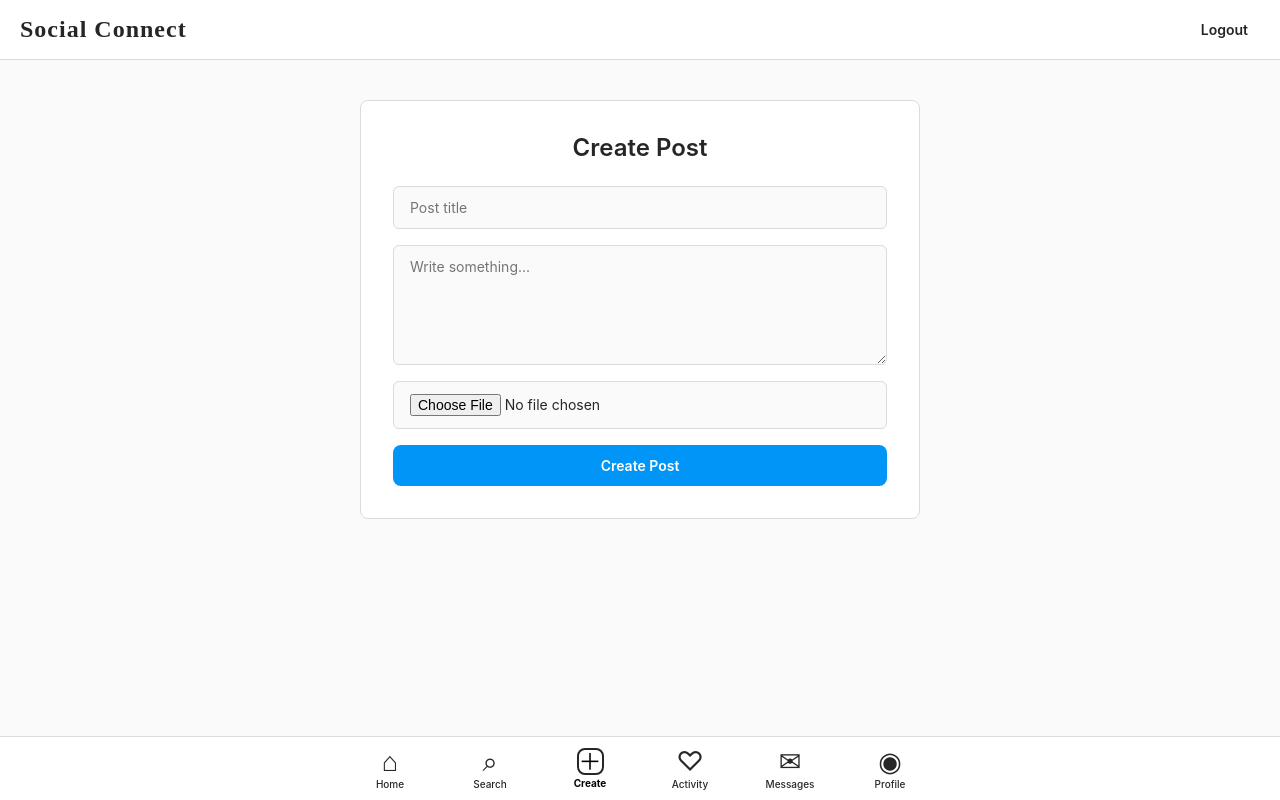
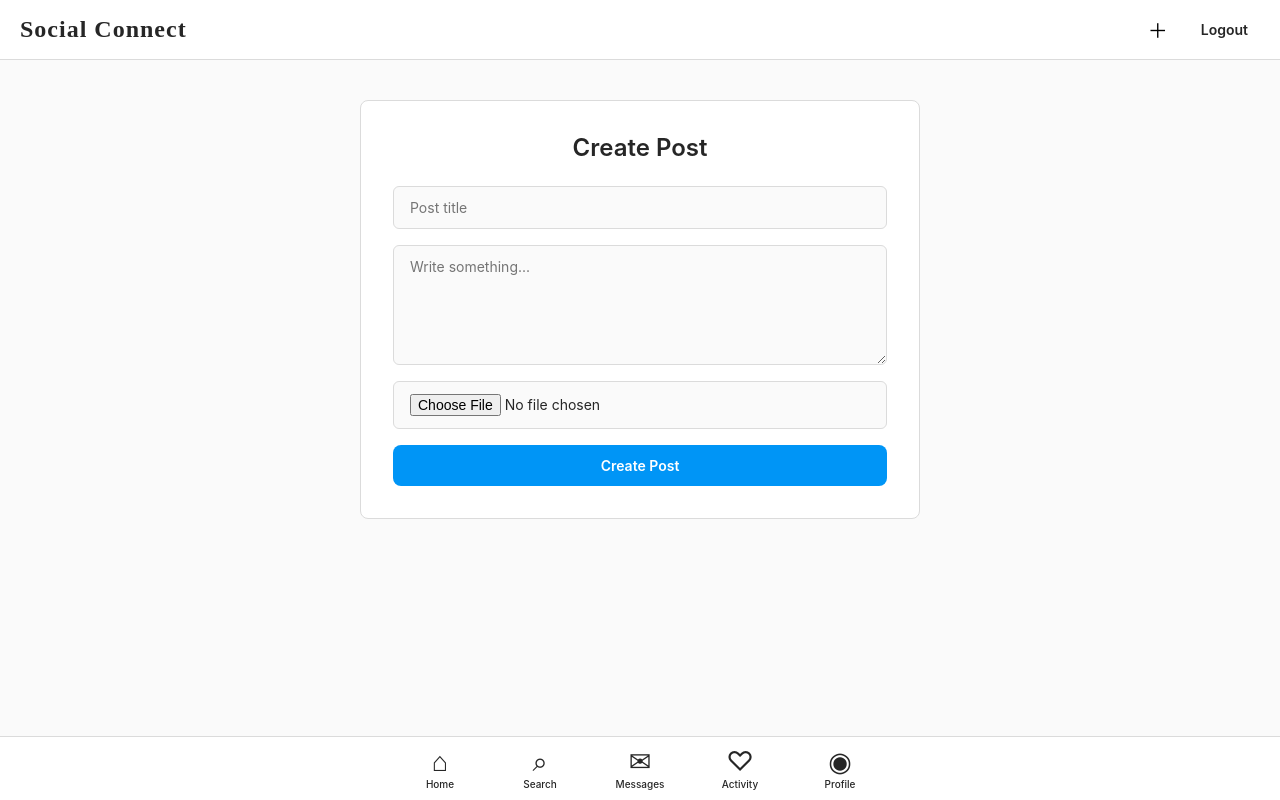
Before and after one commit to lisithakularathna/social-connect, a React (Vite) app in the folder web/: page /create in a window 1280 px wide. Built offline with nearby package versions, Linux system fonts and the light colour scheme; sample sign-in values are in the browser's storage.

Commit message:
feat: reorder bottom nav and remove message restriction

```diff
--- a/web/src/components/BottomNav.tsx
+++ b/web/src/components/BottomNav.tsx
@@ -1,73 +1,34 @@
-import { NavLink, useNavigate } from "react-router-dom";
+import { NavLink } from "react-router-dom";
 
 function BottomNav() {
-  const navigate = useNavigate();
-
-  const navItemClass = ({
-    isActive,
-  }: {
-    isActive: boolean;
-  }) =>
-    `bottom-nav-item ${
-      isActive ? "active" : ""
-    }`;
+  const navItemClass = ({ isActive }: { isActive: boolean }) =>
+    `bottom-nav-item ${isActive ? "active" : ""}`;
 
   return (
     <nav className="bottom-nav">
-      <NavLink
-        to="/"
-        className={navItemClass}
-      >
+      <NavLink to="/" className={navItemClass}>
         <span className="nav-icon">⌂</span>
         <span className="nav-label">Home</span>
       </NavLink>
 
-      <NavLink
-        to="/search"
-        className={navItemClass}
-      >
+      <NavLink to="/search" className={navItemClass}>
         <span className="nav-icon">⌕</span>
         <span className="nav-label">Search</span>
       </NavLink>
 
-      <NavLink
-        to="/create"
-        className={navItemClass}
-      >
-        <span className="create-icon">
-          ＋
-        </span>
-        <span className="nav-label">Create</span>
+      <NavLink to="/messages" className={navItemClass}>
+        <span className="nav-icon">✉</span>
+        <span className="nav-label">Messages</span>
       </NavLink>
 
-      <NavLink
-        to="/activity"
-        className={navItemClass}
-      >
+      <NavLink to="/activity" className={navItemClass}>
         <span className="nav-icon">♡</span>
-        <span className="nav-label">
-          Activity
-        </span>
+        <span className="nav-label">Activity</span>
       </NavLink>
 
-      <NavLink
-        to="/messages"
-        className={navItemClass}
-      >
-        <span className="nav-icon">✉</span>
-        <span className="nav-label">
-          Messages
-        </span>
-      </NavLink>
-
-      <NavLink
-        to="/profile"
-        className={navItemClass}
-      >
+      <NavLink to="/profile" className={navItemClass}>
         <span className="nav-icon">◉</span>
-        <span className="nav-label">
-          Profile
-        </span>
+        <span className="nav-label">Profile</span>
       </NavLink>
     </nav>
   );
--- a/web/src/components/Navbar.tsx
+++ b/web/src/components/Navbar.tsx
@@ -17,12 +17,21 @@ function Navbar() {
         Social Connect
       </div>
 
+      <div style={{ display: 'flex', gap: '15px', alignItems: 'center' }}>
+        <button
+          onClick={() => navigate("/create")}
+          style={{ background: 'transparent', border: 'none', cursor: 'pointer', fontSize: '20px' }}
+          title="Create Post"
+        >
+          ＋
+        </button>
         <button
           onClick={logout}
           className="top-logout"
         >
           Logout
         </button>
+      </div>
     </header>
   );
 }
```
Also changed, not shown: 1 other file (tests, documents, lock files or other folders). Lines whose indentation alone changed are shown as unchanged.
